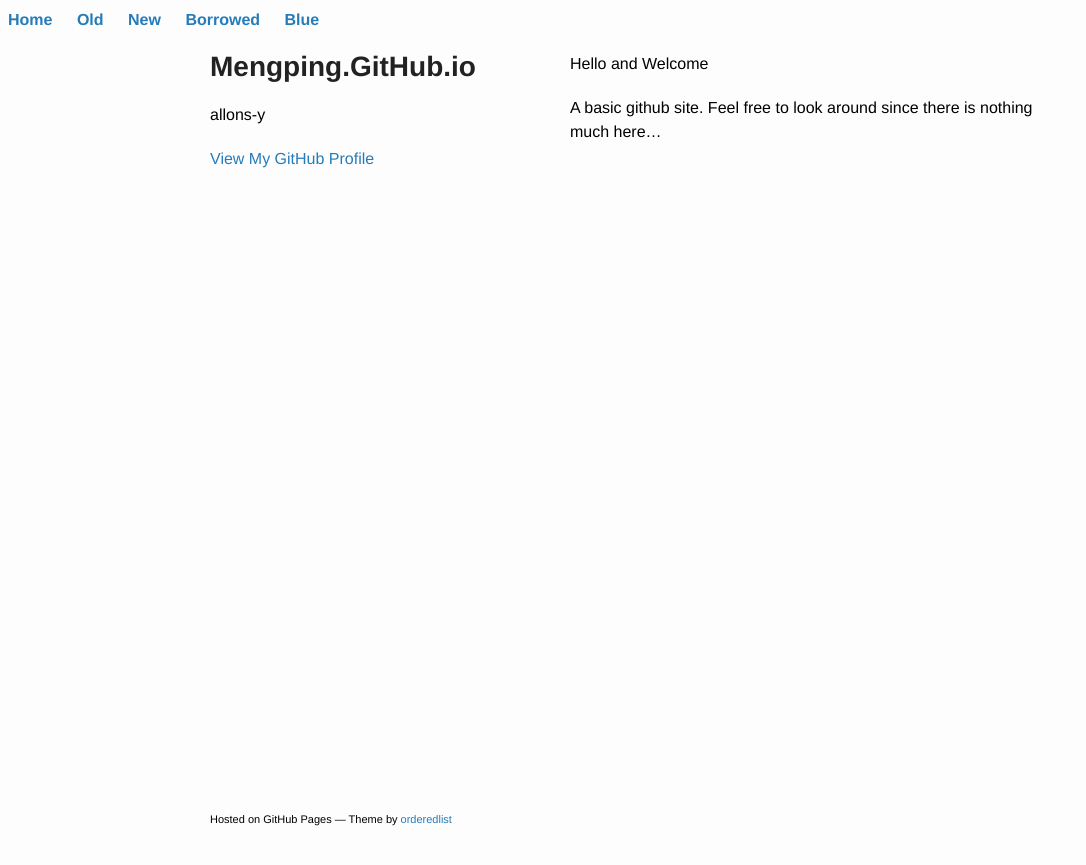
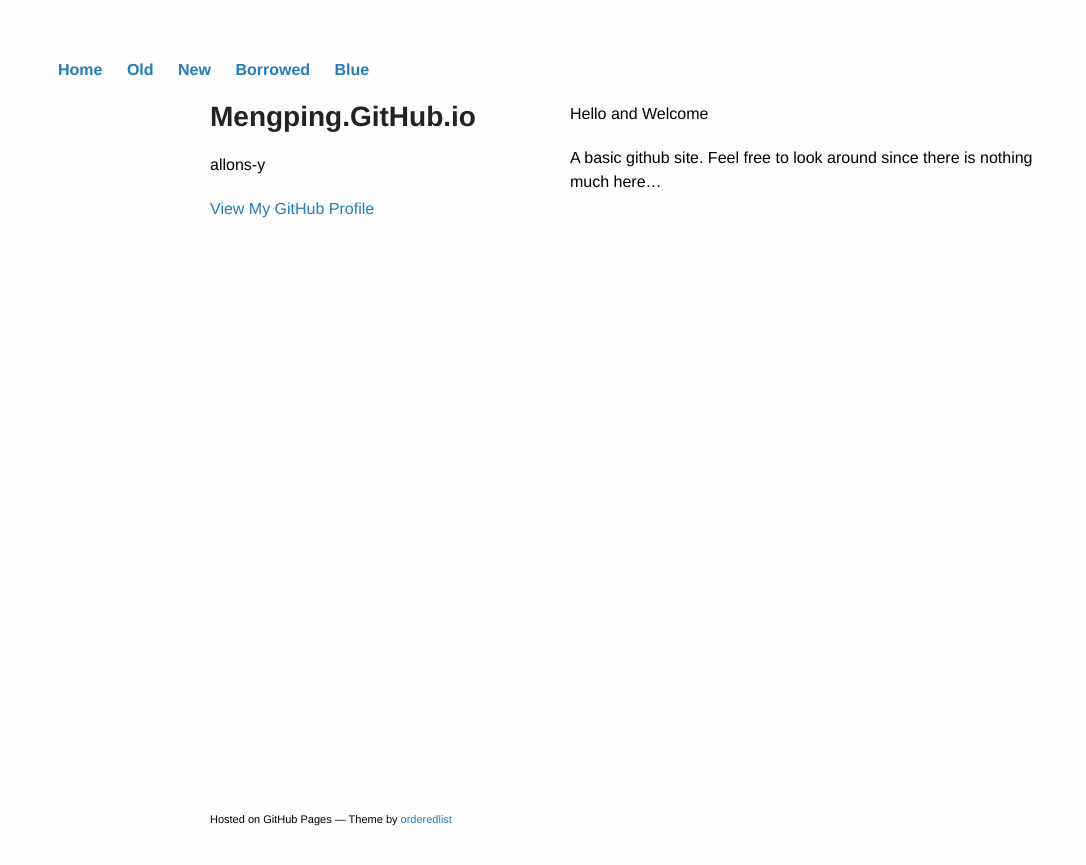
Before and after one commit to mengping/mengping.github.io, a Jekyll site: the page built from index.md, in a window 1280 px wide. Shown: the top 865 px of the page, without its empty margins (0-1086 px from the left). Built offline with Jekyll 4.4.1, drawn with Linux system fonts in a browser that asks for light colours.

Commit message:
Update jekyll-theme-minimal.scss

```diff
--- a/_sass/jekyll-theme-minimal.scss
+++ b/_sass/jekyll-theme-minimal.scss
@@ -7,6 +7,7 @@
   line-height: 1.5;
   font-weight: 300;
   background-color: #fdfdfd;
+  padding:50px
 }
 
 
```
